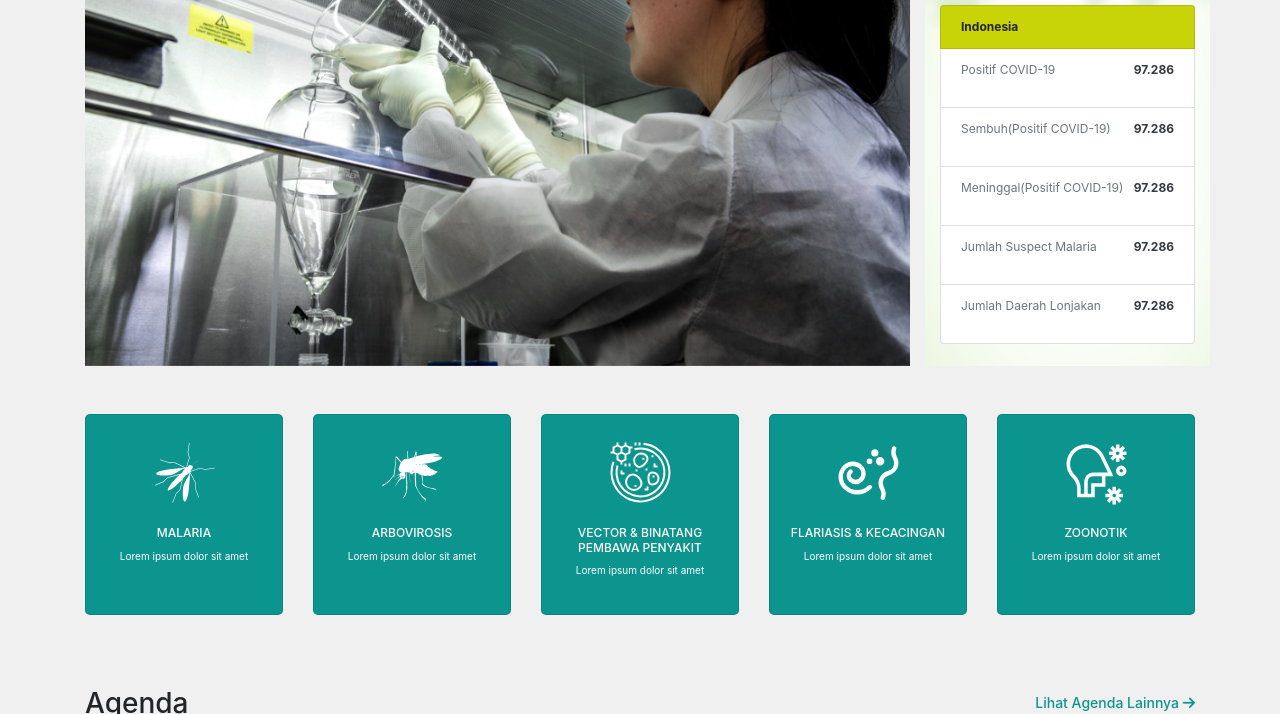
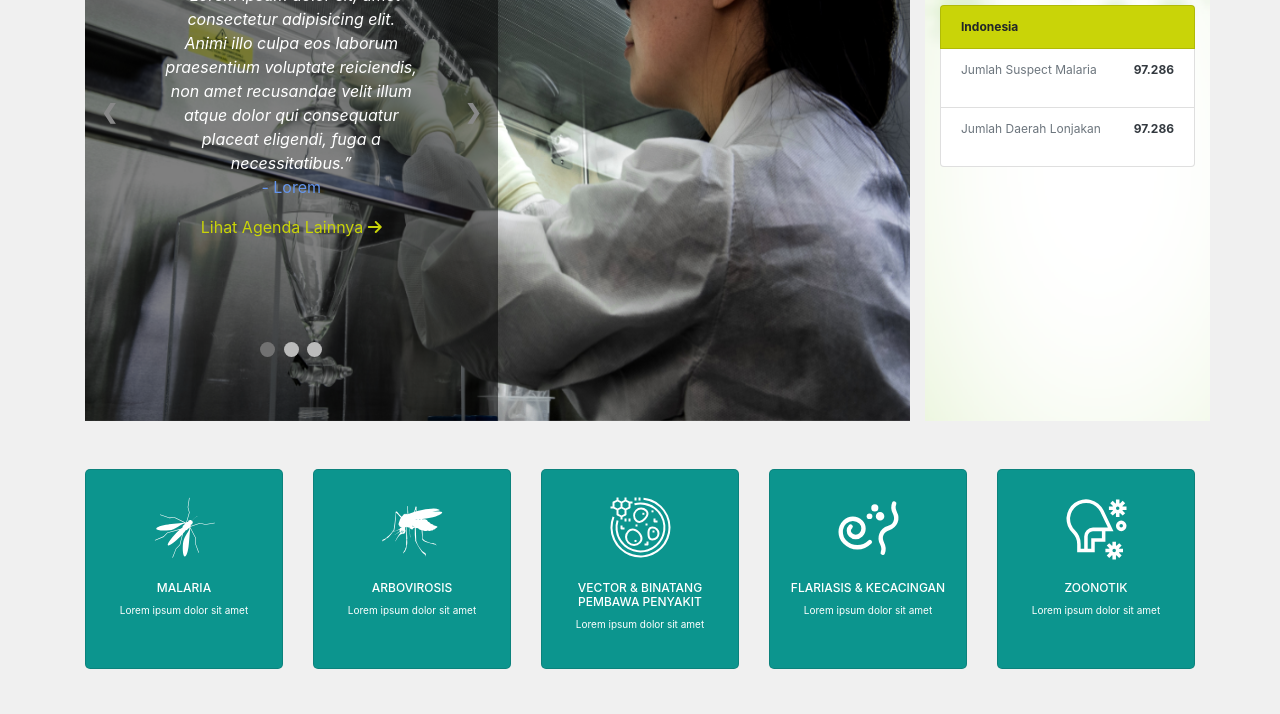
Before and after one commit to rezadevcode/kemenkes, a plain HTML site: page index.html in a window 1280 px wide. Shown: the part 319-1033 px from the top of the page. Drawn offline with nearby package versions, Linux system fonts and the light colour scheme.

Commit message:
revisi home page kemnkes

```diff
--- a/index.html
+++ b/index.html
@@ -50,7 +50,7 @@
                                     <i class="fas fa-info-circle "></i>
                                 </p>
                                 <span style="margin-top:0 !important;">
-                                    Info
+                                    Profil
                                 </span>
                             </a>
                         </li>
@@ -69,7 +69,7 @@
                         <li class="nav-item li-nav">
                             <a class="nav-link nav-a-item text-center" href="#">
                                 <p class="mb-0" style="margin-bottom: 0px;">
-                                    <i class="fas fa-journal-whills"></i>
+                                    <i class="fab fa-telegram-plane "></i>
                                 </p>
                                 <span style="margin-top:0 !important;">
                                     E-Jurnal
@@ -80,7 +80,7 @@
                         <li class="nav-item li-nav">
                             <a class="nav-link nav-a-item text-center" href="#">
                                 <p class="mb-0" style="margin-bottom: 0px;">
-                                    <i class="fas fa-file-image "></i>
+                                    <i class="fas fa-images"></i>
                                 </p>
                                 <span style="margin-top:0 !important;">
                                     Galeri
@@ -91,7 +91,7 @@
                         <li class="nav-item li-nav">
                             <a class="nav-link nav-a-item text-center" href="#">
                                 <p class="mb-0" style="margin-bottom: 0px;">
-                                    <i class="fas fa-code-branch"></i>
+                                    <i class="fas fa-external-link-square-alt"></i>
                                 </p>
                                 <span style="margin-top:0 !important;">
                                     Tautan
@@ -127,13 +127,56 @@
                   <div class="row">
                       <!-- Gambar -->
                           <div class="col-sm-12 col-md-12 col-lg-9 col-xl-9 w-100">
-                              <img src="images/cdc-FcIrL0o71Dk-unsplash.png" alt="Pembuatan Vaksin COVID-19" class="img-fluid">
+                            <div style="position: relative;">
+                              <img src="images/cdc-FcIrL0o71Dk-unsplash.png" alt="Pembuatan Vaksin COVID-19" class="img-fluid" style="height:  64.7vh;">
+                                <div class="slider-jumbotron text-white">
+                                  <div class="slideshow-container">
+
+                                    <!-- Full-width slides/quotes -->
+                                    <div class="mySlides">
+                                      <q>Lorem ipsum dolor sit, amet consectetur adipisicing elit. Animi illo culpa eos laborum praesentium voluptate reiciendis, non amet recusandae velit illum atque dolor qui consequatur placeat eligendi, fuga a necessitatibus.</q>
+                                      <p class="author">- Lorem</p>
+                                      <a href="#" style="color: #C9D408 !important;">
+                                        Lihat Agenda Lainnya <i class="fas fa-arrow-right"></i>
+                                      </a>
+                                    </div>
+
+                                    <div class="mySlides">
+                                      <q>Lorem ipsum dolor sit amet consectetur adipisicing elit. Mollitia, quod culpa! Totam beatae vitae esse doloremque reprehenderit nostrum dolor quod magni dicta recusandae, odit in dignissimos molestiae. Nihil, nulla molestias?</q>
+                                      <p class="author">Lorem</p>
+                                      <a href="#" style="color: #C9D408 !important;">
+                                        Lihat Agenda Lainnya <i class="fas fa-arrow-right"></i>
+                                      </a>
+                                    </div>
+
+                                    <div class="mySlides">
+                                      <q>Lorem ipsum dolor sit amet consectetur adipisicing elit. Mollitia, quod culpa! Totam beatae vitae esse doloremque reprehenderit nostrum dolor quod magni dicta recusandae, odit in dignissimos molestiae. Nihil, nulla molestias?</q>
+                                      <p class="author">Lorem</p>
+                                      <a href="#" style="color: #C9D408 !important;">
+                                        Lihat Agenda Lainnya <i class="fas fa-arrow-right"></i>
+                                      </a>
+                                    </div>
+
+                                    <!-- Next/prev buttons -->
+                                    <a class="prev" onclick="plusSlides(-1)">&#10094;</a>
+                                    <a class="next" onclick="plusSlides(1)">&#10095;</a>
+                                  </div>
+
+                                  <!-- Dots/bullets/indicators -->
+                                  <div class="dot-container">
+                                    <span class="dot" onclick="currentSlide(1)"></span>
+                                    <span class="dot" onclick="currentSlide(2)"></span>
+                                    <span class="dot" onclick="currentSlide(3)"></span>
+                                  </div>
+                                </div>
+                            </div>
                           </div>
                       <!-- End Of Gambar -->
                       <!-- Widget -->
                           <div class="col-sm-12 col-md-12 col-lg-3 col-xl-3"  style="background-image: url(images/Widget-COvid-02.png);background-size: cover;background-repeat: no-repeat;">
                               <div class="mt-3 clearfix">
-                                  <img src="images/Covid@4x.png" alt="COVID-19" class="float-left mt-3">
+                                  <img src="images/Nyamuk.png" alt="COVID-19" class="float-left mt-3">
+
                                   <div class="mt-3 float-left" >
                                       <h2 class="mb-0" style="color: #0E817B !important;">
                                           DATA SKDR
@@ -144,39 +187,9 @@
                                   </div>
                               </div>
 
-                              <ul class="list-group" style="font-size: 12px !important;">
+                              <ul class="list-group img-fluid" style="font-size: 12px !important;height: inherit;">
                                   <li class="list-group-item font-weight-bold" style="background-color: #C9D408;">
                                       Indonesia
-                                  </li>
-                                  <li class="list-group-item clearfix">
-                                      <a href="#" class="text-secondary">
-                                          <p class="float-left">
-                                              Positif COVID-19
-                                          </p>
-                                          <p class="float-right">
-                                              <b class="text-dark">97.286</b>
-                                          </p>
-                                      </a>
-                                  </li>
-                                  <li class="list-group-item clearfix">
-                                      <a href="#" class="text-secondary">
-                                          <p class="float-left">
-                                              Sembuh(Positif COVID-19)
-                                          </p>
-                                          <p class="float-right">
-                                              <b class="text-dark">97.286</b>
-                                          </p>
-                                      </a>
-                                  </li>
-                                  <li class="list-group-item clearfix">
-                                      <a href="#" class="text-secondary">
-                                          <p class="float-left">
-                                              Meninggal(Positif COVID-19)
-                                          </p>
-                                          <p class="float-right">
-                                              <b class="text-dark">97.286</b>
-                                          </p>
-                                      </a>
                                   </li>
                                   <li class="list-group-item clearfix">
                                       <a href="#" class="text-secondary">
@@ -868,6 +881,9 @@
                   <a href="#" class="rounded-circle mx-2 text-danger">
                     <i class="fab fa-youtube" style="font-size: 45px;"></i>
                   </a>
+                  <a href="#" class="rounded-circle mx-2 text-danger">
+                    <i class="fab fa-instagram" style="font-size: 45px;"></i>
+                  </a>
                 </div>
 
               </div>
--- a/js/script.js
+++ b/js/script.js
@@ -1,4 +1,5 @@
 $(document).ready(function() {
+
     $('.owl-carousel').owlCarousel({
         loop:true,
         margin:10,
@@ -17,4 +18,32 @@ $(document).ready(function() {
             }
         }
     });
+
 });
+
+var slideIndex = 1;
+showSlides(slideIndex);
+
+function plusSlides(n) {
+showSlides(slideIndex += n);
+}
+
+function currentSlide(n) {
+showSlides(slideIndex = n);
+}
+
+function showSlides(n) {
+var i;
+var slides = document.getElementsByClassName("mySlides");
+var dots = document.getElementsByClassName("dot");
+if (n > slides.length) {slideIndex = 1}
+    if (n < 1) {slideIndex = slides.length}
+    for (i = 0; i < slides.length; i++) {
+    slides[i].style.display = "none";
+    }
+    for (i = 0; i < dots.length; i++) {
+    dots[i].className = dots[i].className.replace(" active", "");
+    }
+slides[slideIndex-1].style.display = "block";
+dots[slideIndex-1].className += " active";
+}
--- a/scss/home.scss
+++ b/scss/home.scss
@@ -32,6 +32,15 @@
             font-weight: 600;
         }
     }
+}
+
+.slider-jumbotron{
+    width: 50%;
+    height: inherit;
+    position: absolute;
+    top:0;
+    height:  64.7vh;
+    background-color: rgba(0,0,0, .5);
 }
 
 .card-penyakit{
@@ -194,6 +203,13 @@
 
 }
 
+@media (max-width: 575px)
+{
+    .card{
+        height: 100% !important;
+    }
+}
+
 @media (max-width: 558px) {
     .breaking-img{
         height: 9vh !important;
--- a/scss/style.scss
+++ b/scss/style.scss
@@ -3,6 +3,75 @@
     --font-family-sans-serif: -apple-system, BlinkMacSystemFont, "Segoe UI", Roboto, "Helvetica Neue", Arial, sans-serif, "Apple Color Emoji", "Segoe UI Emoji", "Segoe UI Symbol", "Noto Color Emoji";
     --font-family-monospace: SFMono-Regular, Menlo, Monaco, Consolas, "Liberation Mono", "Courier New", monospace;
 }
+
+/* Slideshow container */
+.slideshow-container {
+    position: relative;
+  }
+
+  /* Slides */
+  .mySlides {
+    display: none;
+    padding: 80px;
+    text-align: center;
+  }
+
+  /* Next & previous buttons */
+  .prev, .next {
+    cursor: pointer;
+    position: absolute;
+    top: 50%;
+    width: auto;
+    margin-top: -30px;
+    padding: 16px;
+    color: #888;
+    font-weight: bold;
+    font-size: 20px;
+    border-radius: 0 3px 3px 0;
+    user-select: none;
+  }
+
+  /* Position the "next button" to the right */
+  .next {
+    position: absolute;
+    right: 0;
+    border-radius: 3px 0 0 3px;
+  }
+
+  /* On hover, add a black background color with a little bit see-through */
+  .prev:hover, .next:hover {
+    background-color: rgba(0,0,0,0.8);
+    color: white;
+  }
+
+  /* The dot/bullet/indicator container */
+  .dot-container {
+    text-align: center;
+    padding: 20px;
+  }
+
+  /* The dots/bullets/indicators */
+  .dot {
+    cursor: pointer;
+    height: 15px;
+    width: 15px;
+    margin: 0 2px;
+    background-color: #bbb;
+    border-radius: 50%;
+    display: inline-block;
+    transition: background-color 0.6s ease;
+  }
+
+  /* Add a background color to the active dot/circle */
+  .active, .dot:hover {
+    background-color: #717171;
+  }
+
+  /* Add an italic font style to all quotes */
+  q {font-style: italic;}
+
+  /* Add a blue color to the author */
+  .author {color: cornflowerblue;}
 
 #navbarSupportedContent{
     margin-left: 100px !important;
```
Also changed, not shown: produk.html (+8 -5 lines), css/home.css, css/style.css, images/Nyamuk.png (added), 2 other files.
